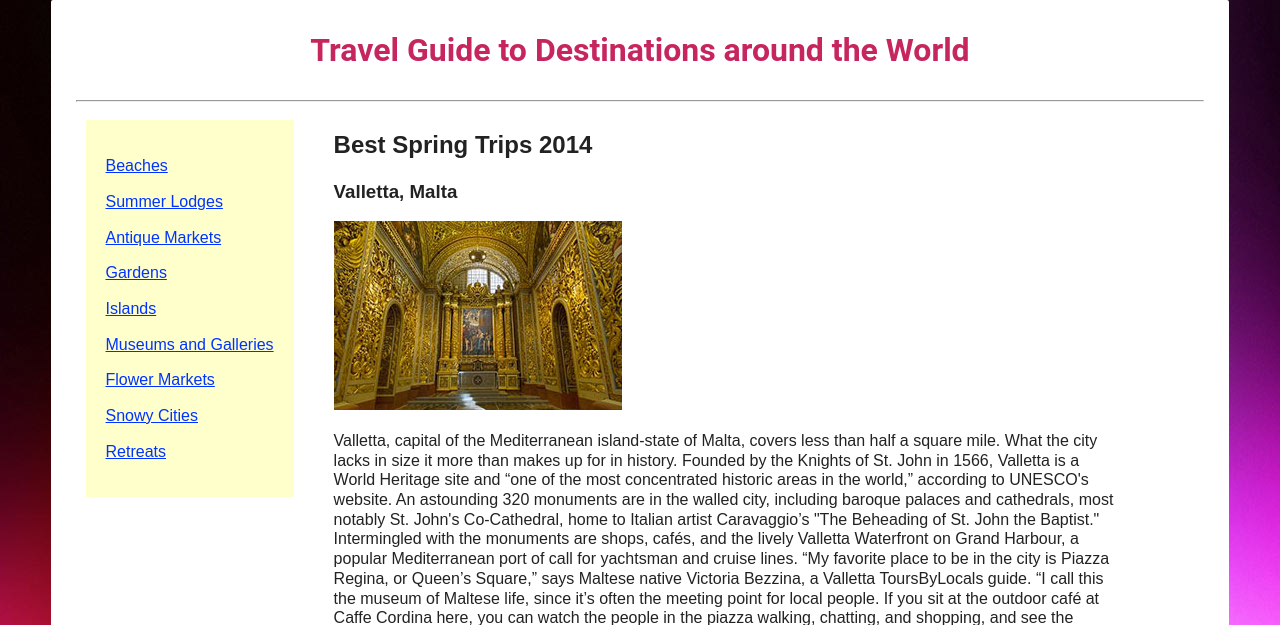
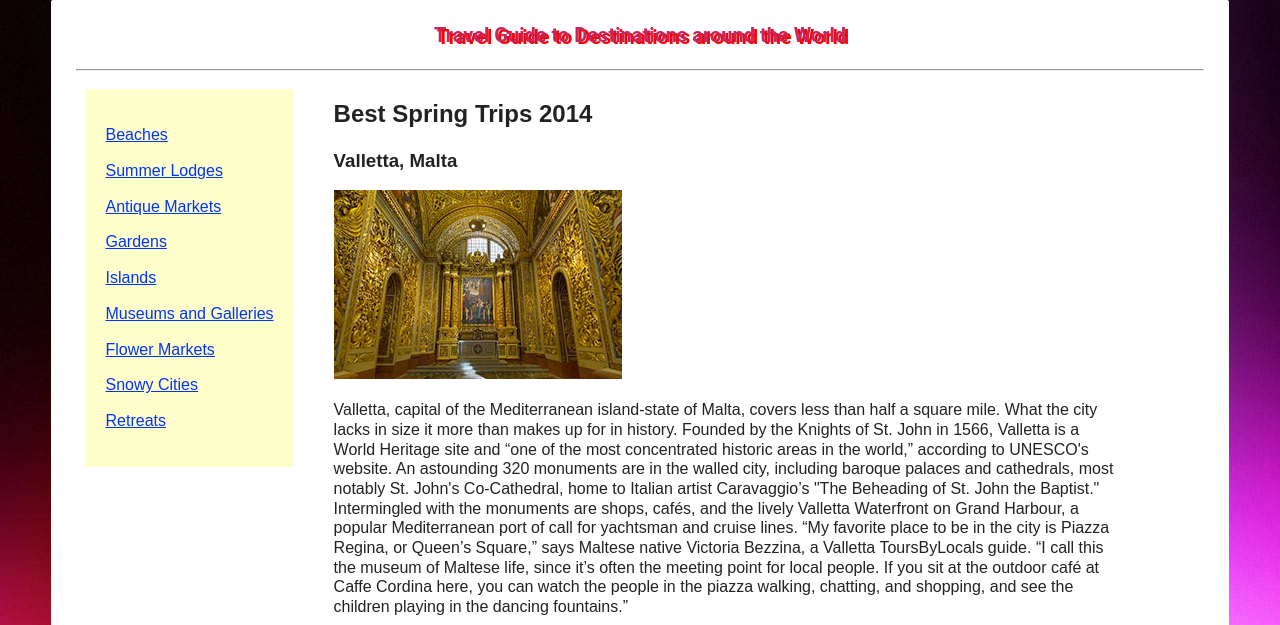
Before and after one commit to rajmatiea/mysite, a PHP site: page / in a window 1280 px wide. Shown: the top 625 px of the page. Run offline with PHP 8.4, Linux system fonts and the light colour scheme.

Commit message:
Update media.css

```diff
--- a/Week One Project/css/media.css
+++ b/Week One Project/css/media.css
@@ -85,6 +85,7 @@
 
 h1{
 	font-family: roboto;
-	font-size: 2em;
+	font-size: 20px;
 	color: #c6255e;
+	text-shadow: 3px 2px red;
 }
```
